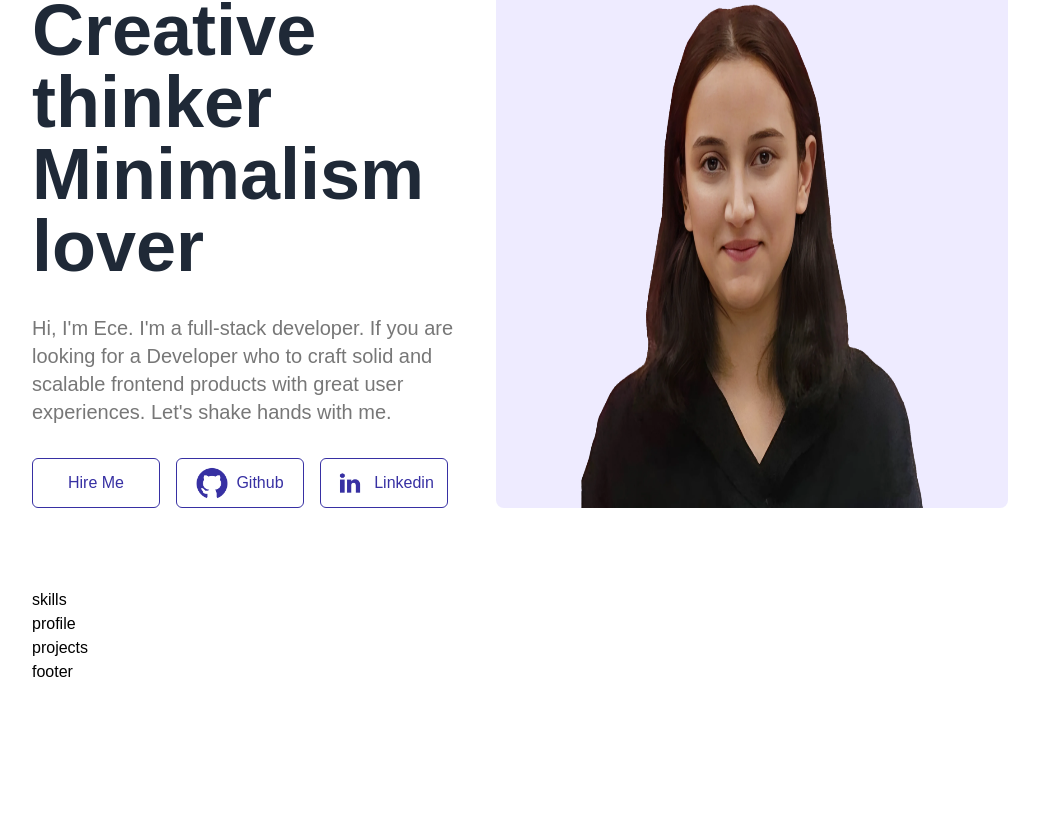
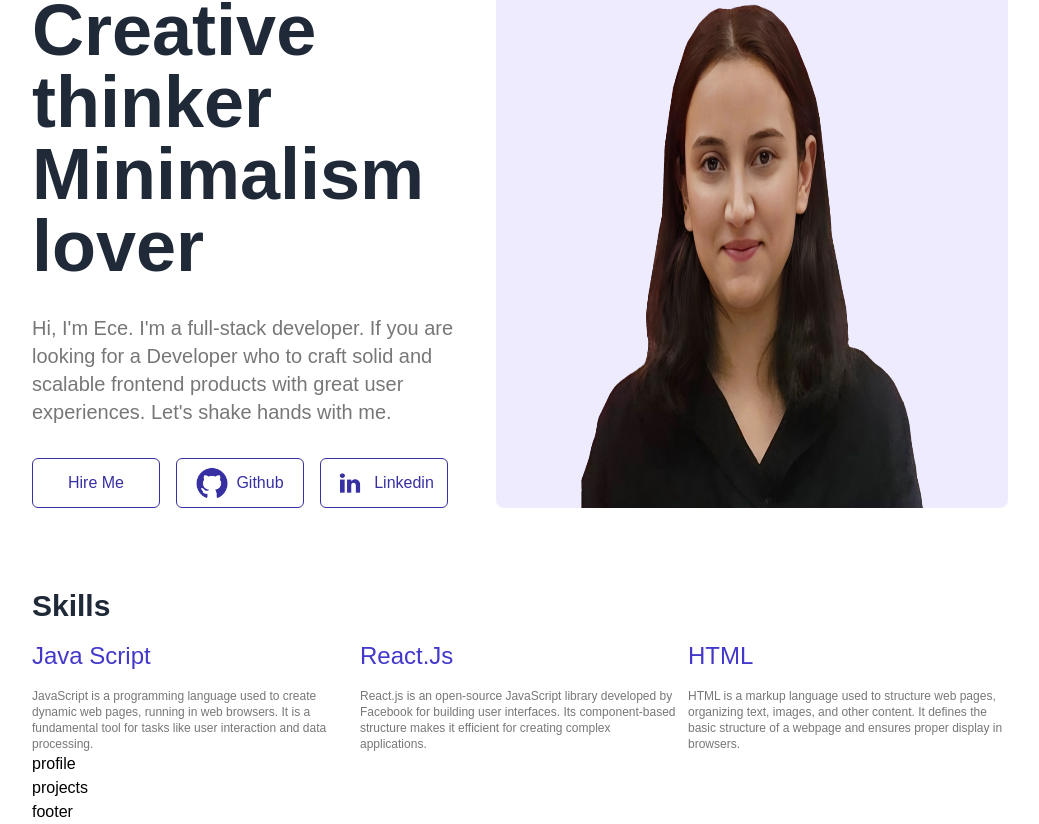
Before and after one commit to EceYaman/personal-website-project, a React (Vite) app in the folder personal-website/: page / in a window 1280 px wide. Shown: the part 278-1102 px from the top of the page, without its empty margins (96-1135 px from the left). Before the commit the page ends 962 px from the top, so only its background shows below. Built offline with nearby package versions, Linux system fonts and the light colour scheme.

Commit message:
Skills section layout created

```diff
--- a/personal-website/src/components/main/SkillsSection.jsx
+++ b/personal-website/src/components/main/SkillsSection.jsx
@@ -1,7 +1,18 @@
+import { useData } from "../../contexts/DataContext";
+
 export function SkillsSection() {
+    const { currData } = useData();
     return(
         <div>
-            skills
+            <h4 className="text-textDark font-bold text-3xl">{currData.skillsSection.title}</h4>
+            <div className="flex justify-between">
+            {currData.skillsSection.skills.map((skill, index) => (
+                <div key={index} className="max-w-xs">
+                <h6 className="text-primary text-2xl my-4">{skill.name}</h6>
+                <p className="text-textLight text-xs">{skill.info}</p>
+                </div>
+            ))}
+          </div>
         </div>
     )
 }
--- a/personal-website/src/data.js
+++ b/personal-website/src/data.js
@@ -37,17 +37,17 @@ export const data = {
             skills: [
                 {
                     name: "Java Script",
-                    info: "xxx"
+                    info: "JavaScript is a programming language used to create dynamic web pages, running in web browsers. It is a fundamental tool for tasks like user interaction and data processing."
 
                 },
                 {
                     name: "React.Js",
-                    info: "xxx"
+                    info: "React.js is an open-source JavaScript library developed by Facebook for building user interfaces. Its component-based structure makes it efficient for creating complex applications."
 
                 },
                 {
-                    name: "Node.JS",
-                    info: "xxx"
+                    name: "HTML",
+                    info: "HTML is a markup language used to structure web pages, organizing text, images, and other content. It defines the basic structure of a webpage and ensures proper display in browsers."
 
                 },
             ]
@@ -148,15 +148,15 @@ export const data = {
             skills: [
                 {
                     name: "Java Script",
-                    info: "xxx"
+                    info: "Dinamik web sayfaları oluşturmak için kullanılan, web tarayıcılarında çalışan bir programlama dilidir. Kullanıcı etkileşimi ve veri işleme gibi işlemleri gerçekleştirmek için temel araçtır."
                 },
                 {
                     name: "React.Js",
-                    info: "xxx"
+                    info: "Facebook tarafından geliştirilmiş, kullanıcı arayüzleri oluşturmak için kullanılan açık kaynaklı bir JavaScript kütüphanesidir. Bileşen tabanlı yapısı sayesinde, karmaşık uygulamaları daha verimli ve sürdürülebilir şekilde geliştirmeye olanak tanır."
                 },
                 {
-                    name: "Node.JS",
-                    info: "xxx"
+                    name: "HTML",
+                    info: "Web sayfalarını yapılandırmak için kullanılan, metin, görsel, bağlantı gibi içerikleri düzenleyen bir işaretleme dilidir. Web sayfasının temel yapısını belirler ve tarayıcıların içeriği doğru şekilde görüntülemesini sağlar."
                 },
             ]
         },
```
